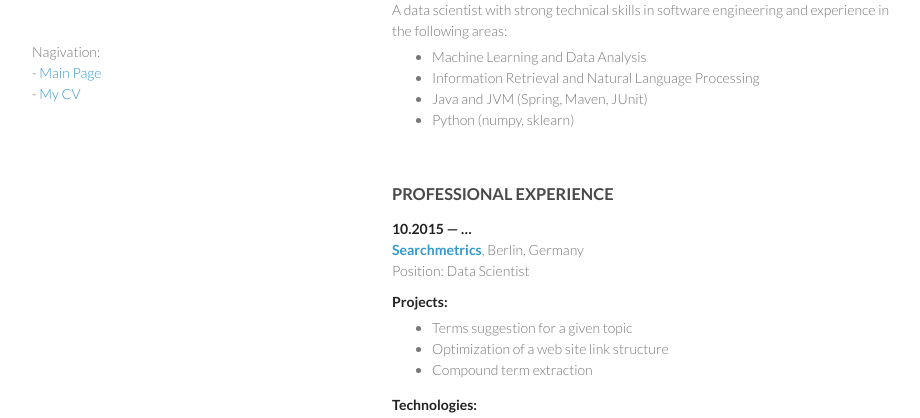
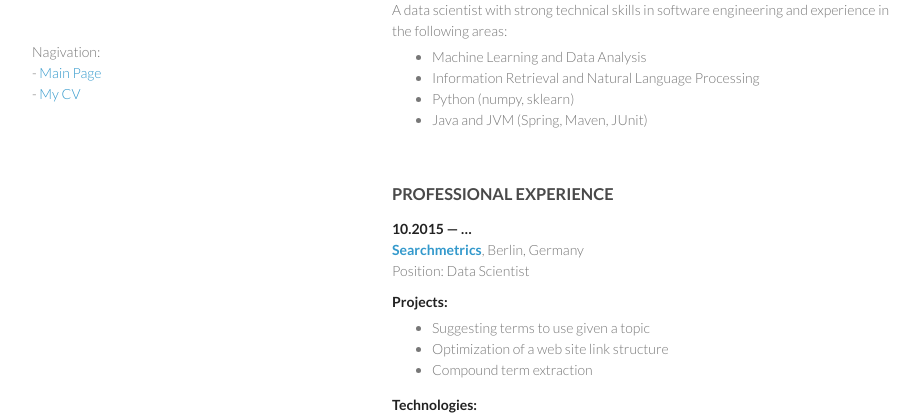
Before and after one commit to alexeygrigorev/alexeygrigorev.github.io, a Jekyll site: the page built from cv.md, in a window 1280 px wide and 900 px high. Shown: the part 275-693 px from the top of the window, without its empty margins (178-1098 px from the left). Built offline with Jekyll 4.4.1, drawn with Linux system fonts in a browser that asks for light colours.

Commit message:
Update cv.md

```diff
--- a/cv.md
+++ b/cv.md
@@ -21,8 +21,9 @@ A data scientist with strong technical skills in software engineering and experi
 
 - Machine Learning and Data Analysis
 - Information Retrieval and Natural Language Processing
+- Python (numpy, sklearn)
 - Java and JVM (Spring, Maven, JUnit)
-- Python (numpy, sklearn)
+
 
 &nbsp;
 
@@ -34,7 +35,7 @@ Position: Data Scientist<br/>
 
 <strong>Projects:</strong>
 
-- Terms suggestion for a given topic
+- Suggesting terms to use given a topic
 - Optimization of a web site link structure
 - Compound term extraction
 
```
